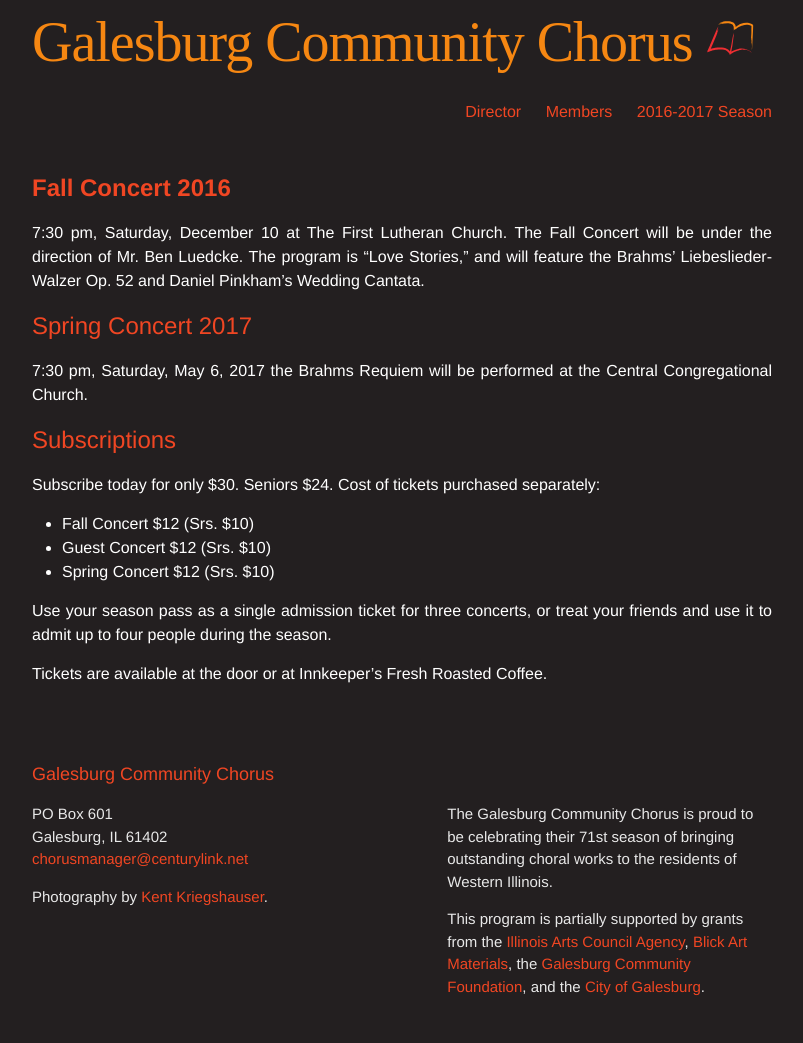
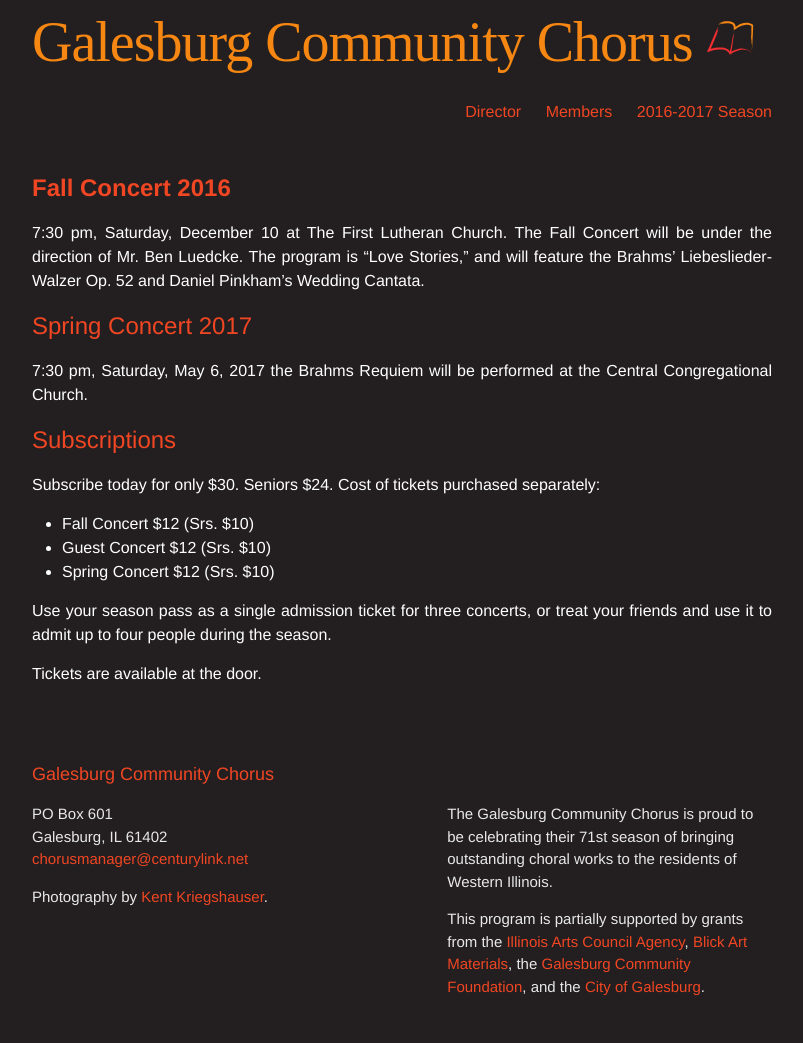
Before and after one commit to galesburgchorus/galesburgchorus.github.io, a Jekyll site: the page built from season.md, in a window 1280 px wide. Shown: the whole page, without its empty margins (238-1041 px from the left). Built offline with Jekyll 4.4.1, drawn with Linux system fonts in a browser that asks for light colours; some web fonts are replaced.

Commit message:
Updated season.md

```diff
--- a/season.md
+++ b/season.md
@@ -35,4 +35,4 @@ Cost of tickets purchased separately:
 
 Use your season pass as a single admission ticket for three concerts, or treat your friends and use it to admit up to four people during the season.
 
-Tickets are available at the door or at Innkeeper's Fresh Roasted Coffee.
+Tickets are available at the door.
```
